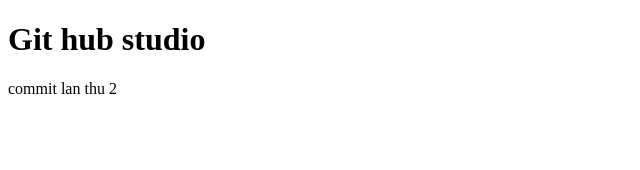
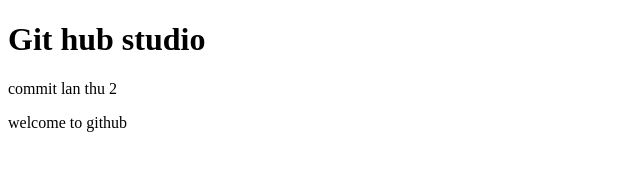
Before and after one commit to vuduylinh/hoanganh, a plain HTML site: page index.html in a window 1280 px wide. Shown: the whole page, without its empty margins (0-640 px from the left). Drawn offline with Linux system fonts and the light colour scheme.

Commit message:
Update index.html

```diff
--- a/index.html
+++ b/index.html
@@ -8,5 +8,6 @@
 <body>
     <h1>Git hub studio</h1>
     <p>commit lan thu 2</p>
+    <p> welcome to github<p>
 </body>
 </html>
```
